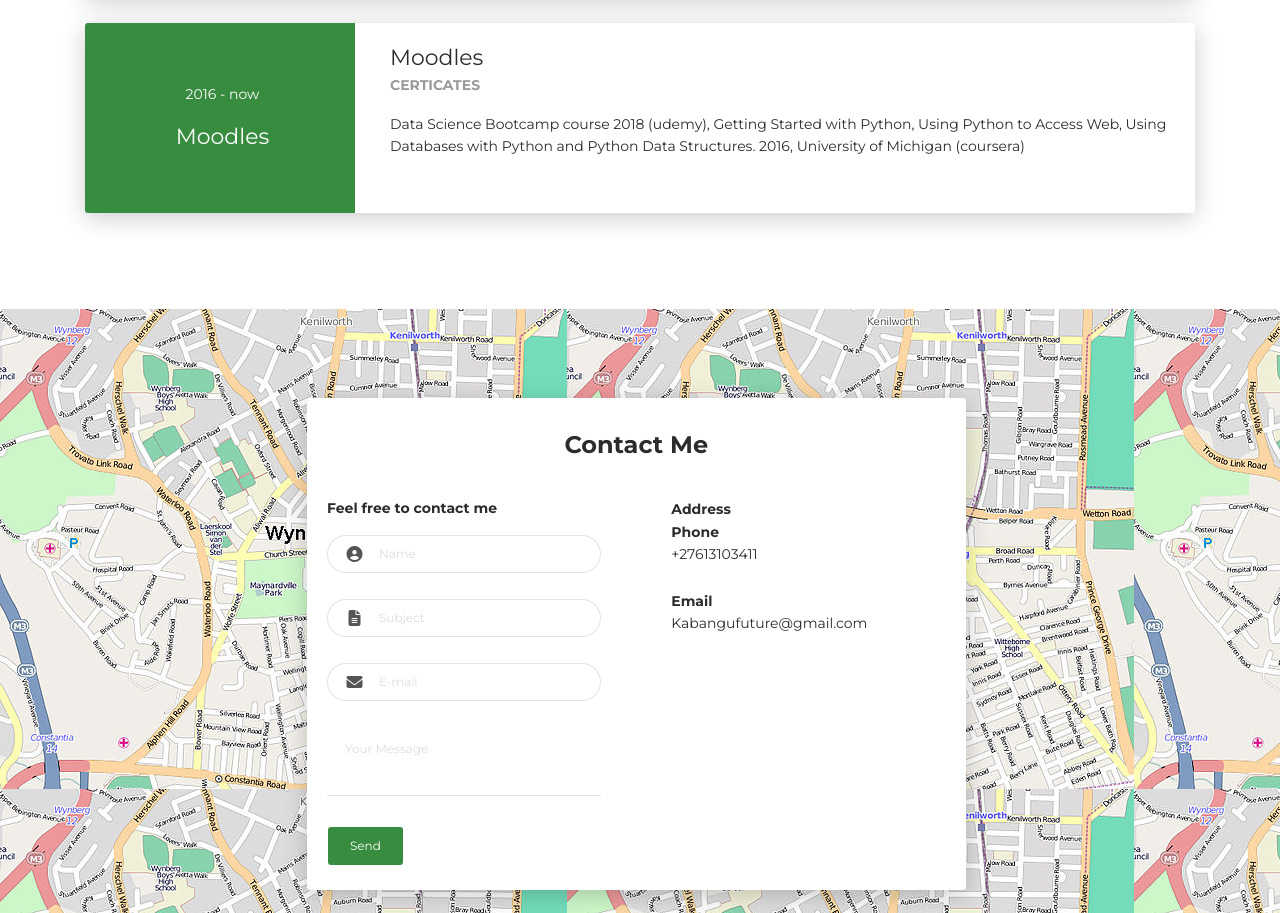
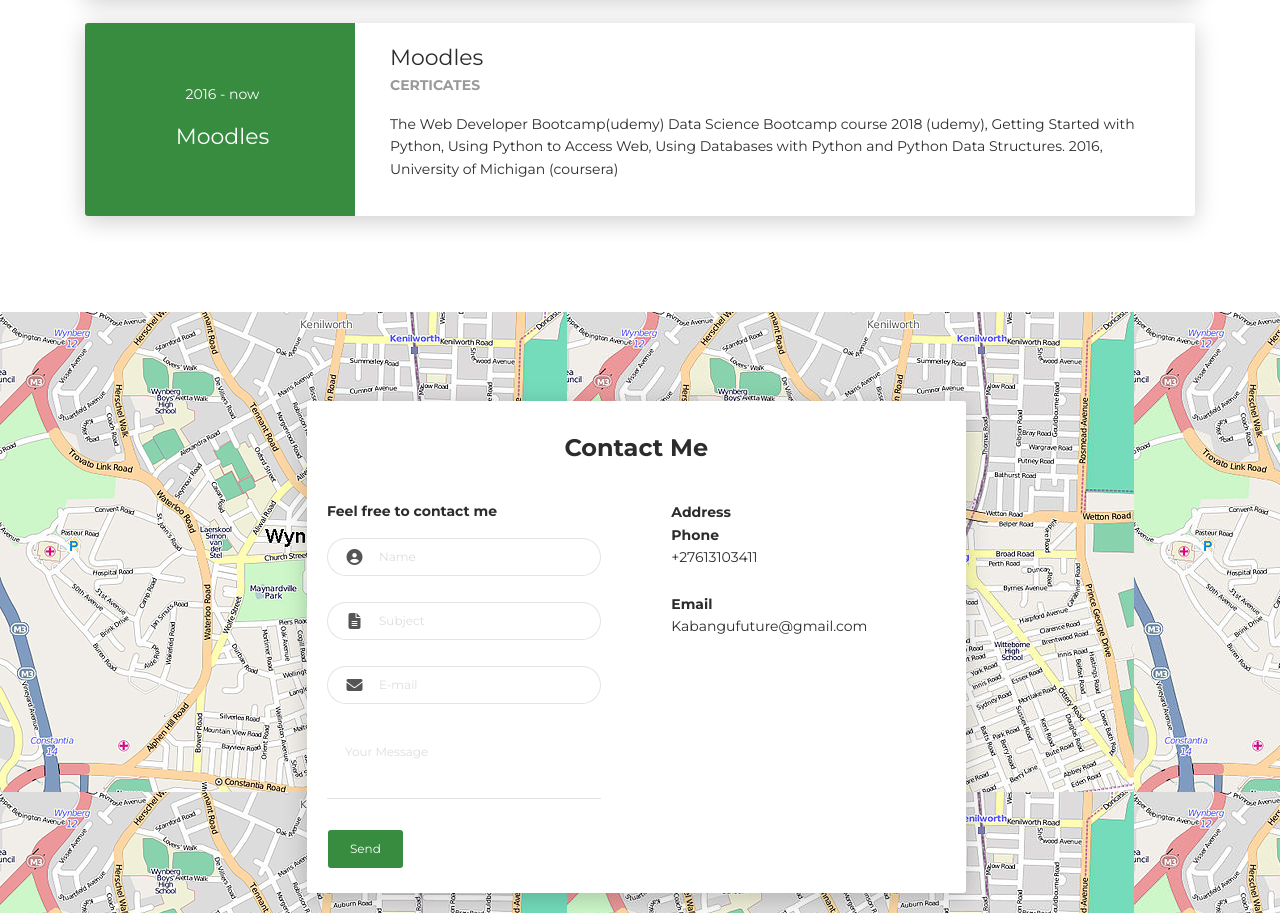
Before and after one commit to KabanguJDTshikuma/jdkabangu.github.io, a plain HTML site: page index.html in a window 1280 px wide. Shown: the part 3013-3926 px from the top of the page. Drawn offline with Linux system fonts and the light colour scheme.

Commit message:
modification

```diff
--- a/index.html
+++ b/index.html
@@ -301,7 +301,7 @@ can predict if a customer will buy again from the Audiobook company.</p>
           <div class="card-body">
             <div class="h5">Moodles</div>
             <p class="category">Certicates</a></p>
-            <p>Data Science Bootcamp course 2018 (udemy), Getting Started with Python,
+            <p>The Web Developer Bootcamp(udemy) Data Science Bootcamp course 2018 (udemy), Getting Started with Python,
 Using Python to Access Web, Using Databases with Python and Python Data Structures.
 2016, University of Michigan (coursera)</p>
           </div>
```
